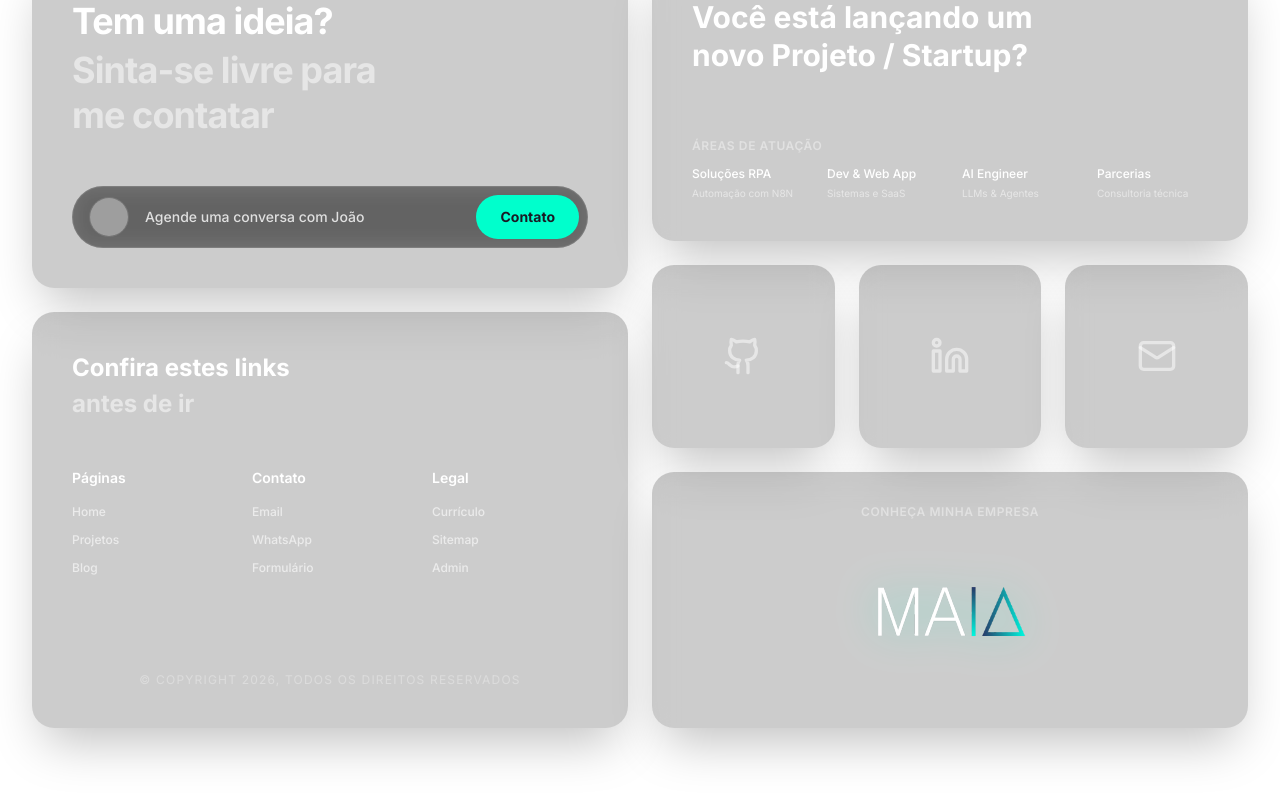
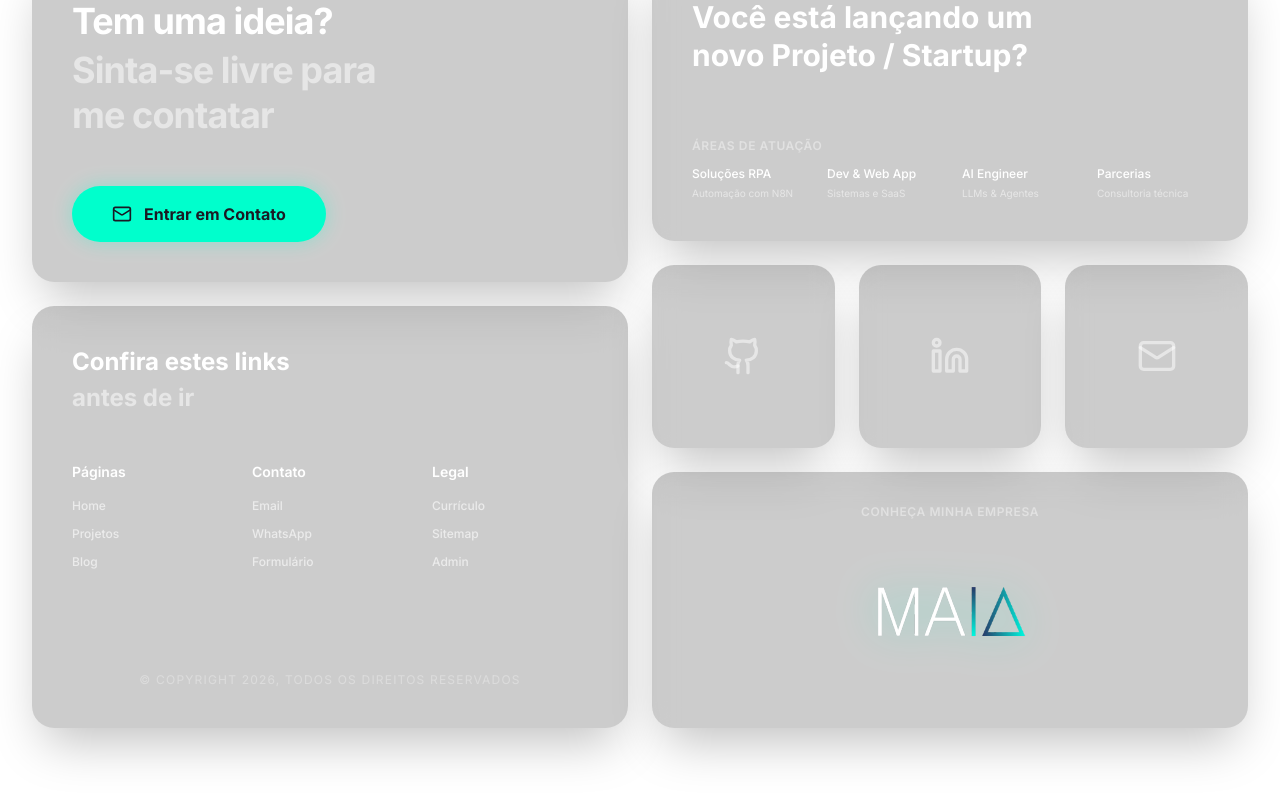
Before and after one commit to jonhmaia/Portif-lio, a Next.js app: page /en/curriculo in a window 1280 px wide. Shown: the part 3772-4572 px from the top of the page. Built offline with nearby package versions, Linux system fonts and the light colour scheme; grey boxes are pictures that could not be loaded.

Commit message:
feat: implement middleware authentication and add contact, resume, and curriculum pages with localized support

```diff
--- a/src/app/[locale]/(public)/contact/page.tsx
+++ b/src/app/[locale]/(public)/contact/page.tsx
@@ -328,7 +328,6 @@ export default function ContactPage() {
           </div>
         </div>
       </div>
-      </div>
     </div>
   )
 }
--- a/src/app/[locale]/(public)/curriculo/page.tsx
+++ b/src/app/[locale]/(public)/curriculo/page.tsx
@@ -27,7 +27,7 @@ export default async function ResumePage() {
   const t = await getTranslations('resume')
 
   // Define o caminho do PDF baseado no idioma
-  const pdfPath = locale === 'en' ? '/Curriculo-En.pdf' : '/Curriculo-Pt.pdf'
+  const pdfPath = locale === 'en' ? '/curriculo-en.pdf' : '/curriculo-pt.pdf'
 
   return (
     <div className="container py-12 md:py-16 max-w-4xl">
@@ -69,7 +69,7 @@ export default async function ResumePage() {
 
           <div className="flex gap-3 pt-2">
             <Button size="sm" className="gap-2" asChild>
-              <a href={pdfPath} download>
+              <a href={pdfPath} download={locale === 'en' ? 'resume.pdf' : 'curriculo.pdf'}>
                 <Download className="h-4 w-4" />
                 {t('downloadPdf')}
               </a>
--- a/src/app/[locale]/(public)/resume/page.tsx
+++ b/src/app/[locale]/(public)/resume/page.tsx
@@ -266,9 +266,11 @@ export default async function ResumePage() {
 
             {/* Download Button */}
             <div className="flex justify-center pt-8">
-              <Button size="lg" className="gap-2">
-                <Download className="h-4 w-4" />
-                {t('downloadResume')}
+              <Button size="lg" className="gap-2" asChild>
+                <a href={locale === 'en' ? '/curriculo-en.pdf' : '/curriculo-pt.pdf'} download={locale === 'en' ? 'resume.pdf' : 'curriculo.pdf'}>
+                  <Download className="h-4 w-4" />
+                  {t('downloadResume')}
+                </a>
               </Button>
             </div>
           </div>
--- a/src/components/layout/footer.tsx
+++ b/src/components/layout/footer.tsx
@@ -35,31 +35,14 @@ export function Footer() {
               </h2>
             </div>
 
-            {/* Pill Banner */}
-            <div className="w-full bg-black/40 backdrop-blur-md border border-white/10 p-2 pl-4 rounded-full flex items-center justify-between transition-colors group-hover:border-white/20 relative z-10">
-              <div className="flex items-center gap-4">
-                <div className="relative w-10 h-10 rounded-full overflow-hidden border border-white/10">
-                  <Image
-                    src="/foto.png"
-                    alt="João Marcos"
-                    fill
-                    className="object-cover"
-                  />
-                </div>
-                <span className="text-xs md:text-sm text-white/80 font-medium hidden sm:block">
-                  Agende uma conversa com João
-                </span>
-                <span className="text-xs md:text-sm text-white/80 font-medium sm:hidden">
-                  Fale com João
-                </span>
-              </div>
-              <a
-                href="mailto:contato@maiainteligencia.com"
-                className="bg-[#00ffcc] hover:bg-white text-[#1a1a24] font-bold py-2 px-5 md:py-3 md:px-6 rounded-full text-xs md:text-sm transition-colors flex items-center gap-2"
-              >
-                Contato
-              </a>
-            </div>
+            {/* Botão de Contato */}
+            <Link
+              href="/contact"
+              className="inline-flex items-center justify-center gap-3 bg-[#00ffcc] hover:bg-white text-[#1a1a24] font-bold py-3 px-8 md:py-4 md:px-10 rounded-full text-sm md:text-base transition-all duration-300 shadow-[0_0_20px_rgba(0,255,204,0.3)] hover:shadow-[0_0_30px_rgba(0,255,204,0.5)] hover:scale-105 relative z-10 w-fit"
+            >
+              <Mail className="w-5 h-5" />
+              Entrar em Contato
+            </Link>
           </div>
 
           {/* Bottom Left Box: Links & Copyright */}
--- a/src/middleware.ts
+++ b/src/middleware.ts
@@ -112,6 +112,6 @@ export const config = {
      * - api routes
      * - public folder
      */
-    '/((?!api|_next/static|_next/image|favicon.ico|robots.txt|sitemap.xml|.*\\.(?:svg|png|jpg|jpeg|gif|webp)$).*)',
+    '/((?!api|_next/static|_next/image|favicon.ico|robots.txt|sitemap.xml|.*\\.(?:svg|png|jpg|jpeg|gif|webp|pdf)$).*)',
   ],
 }
```
Also changed, not shown: 2 other files (tests, documents, lock files or other folders).
